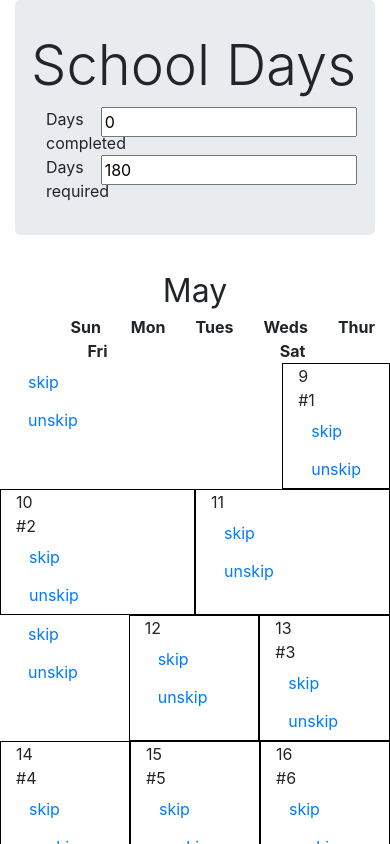
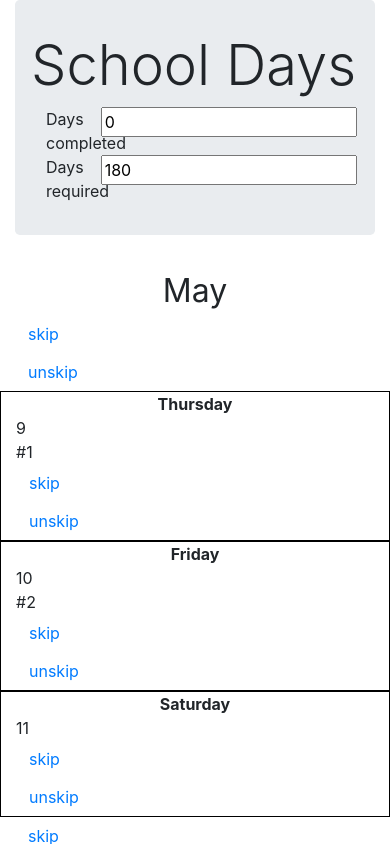
Before and after one commit to spraints/school-days, a React (Create React App) app in the folder r/: page / in a window 390 px wide. Shown: the top 844 px of the page. Built offline with nearby package versions, Linux system fonts and the light colour scheme.

Commit message:
more responsive layout

```diff
--- a/r/src/Month.tsx
+++ b/r/src/Month.tsx
@@ -9,17 +9,17 @@ function MonthElement(props: Props) {
   return (
     <div className="month">
       <div className="row">
-        <div className="col month-name">{Month[props.month]}</div>
+        <div className="col-md-8 month-name">{Month[props.month]}</div>
       </div>
-      <div className="row day-names">
-        <div className="col"></div>
-        <div className="col day-name">Sun</div>
-        <div className="col day-name">Mon</div>
-        <div className="col day-name">Tues</div>
-        <div className="col day-name">Weds</div>
-        <div className="col day-name">Thur</div>
-        <div className="col day-name">Fri</div>
-        <div className="col day-name">Sat</div>
+      <div className="row day-names d-none d-md-flex">
+        <div className="col-md-1"></div>
+        <div className="col-md-1 day-name">Sun</div>
+        <div className="col-md-1 day-name">Mon</div>
+        <div className="col-md-1 day-name">Tues</div>
+        <div className="col-md-1 day-name">Weds</div>
+        <div className="col-md-1 day-name">Thur</div>
+        <div className="col-md-1 day-name">Fri</div>
+        <div className="col-md-1 day-name">Sat</div>
       </div>
       {props.weeks.map(week => <Week month={props.month} week={week} actions={props.actions} />)}
     </div>
--- a/r/src/Week.tsx
+++ b/r/src/Week.tsx
@@ -13,7 +13,7 @@ const dayOfWeekNumbers = Object.keys(DayOfWeek).map(dow => Number(dow)).filter(d
 function Week(props: Props) {
   return (
     <div className="row week">
-      <div className="col controls">
+      <div className="col-md-1 controls">
         <Button action={() => props.actions.skip(days(props.week))}>
           skip
         </Button>
@@ -33,15 +33,16 @@ function days(week: SchoolWeek): Array<Date> {
 function renderDay(day: null | SchoolDay, actions: Actions) {
   if (day) {
     return (
-      <div className={"col day "+ SchoolDayType[day.sdType]}>
-        <div className="dayNum">{day.date.getDate()}</div>
+      <div className={"col-md-1 day "+ SchoolDayType[day.sdType]}>
+        <div className="day-name d-md-none">{DayOfWeek[day.date.getDay()]}</div>
+        <div className="day-num">{day.date.getDate()}</div>
         {day.schoolDayNumber !== undefined && <div>#{day.schoolDayNumber}</div>}
         <Button action={() => actions.skip([day.date])}>skip</Button>
         <Button action={() => actions.unskip([day.date])}>unskip</Button>
       </div>
     )
   } else {
-    return <div className="col"></div>
+    return <div className="col-md-1"></div>
   }
 }
 
```
